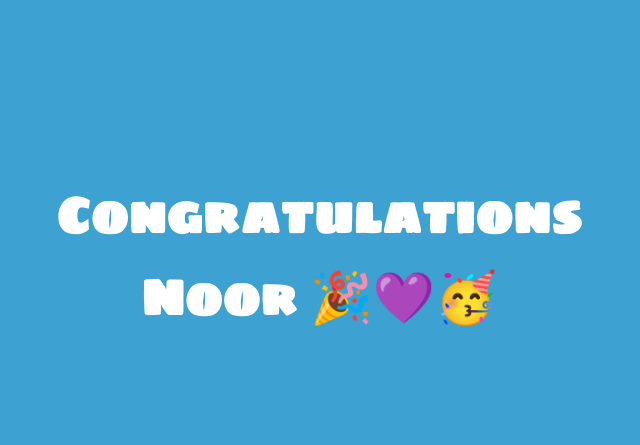
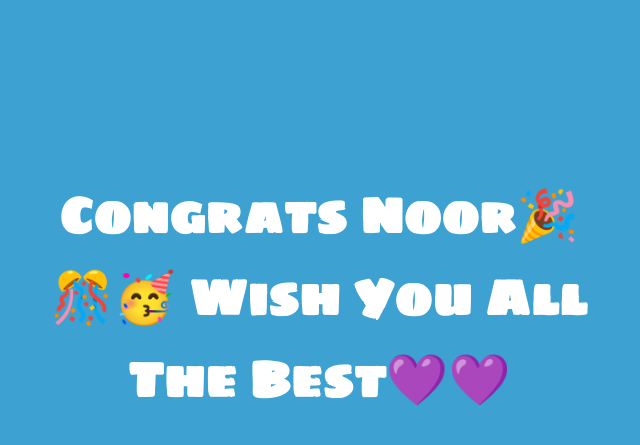
Before and after one commit to mohannadabusaif123/for-noor, a Django app: page / in a window 1280 px wide. Shown: the top 445 px of the page, without its empty margins (331-971 px from the left). Run offline with Django 4.2, Linux system fonts and the light colour scheme.

Commit message:
Update index.html

```diff
--- a/templates/index.html
+++ b/templates/index.html
@@ -4,8 +4,28 @@
 <head>
     <meta charset="utf-8">
     <link rel="stylesheet" href="{% static 'main.css' %}">
-     <script src="{% static 'main.js'%}"></script>
+
 </head>
+<body>
+  <div class="confetti">
+    <div class="confetti-piece"></div>
+    <div class="confetti-piece"></div>
+    <div class="confetti-piece"></div>
+    <div class="confetti-piece"></div>
+    <div class="confetti-piece"></div>
+    <div class="confetti-piece"></div>
+    <div class="confetti-piece"></div>
+    <div class="confetti-piece"></div>
+    <div class="confetti-piece"></div>
+    <div class="confetti-piece"></div>
+    <div class="confetti-piece"></div>
+    <div class="confetti-piece"></div>
+    <div class="confetti-piece"></div>
+</div>
 <div class="congrats">
-	<h1>Congratulations Noor &#x1f389;&#128156;&#129395;</h1>
+  <h1>Congrats Noor🎉🎊🥳
+   Wish You All The Best💜💜
+  </h1>
 </div>
+</body>
+</html>
```
